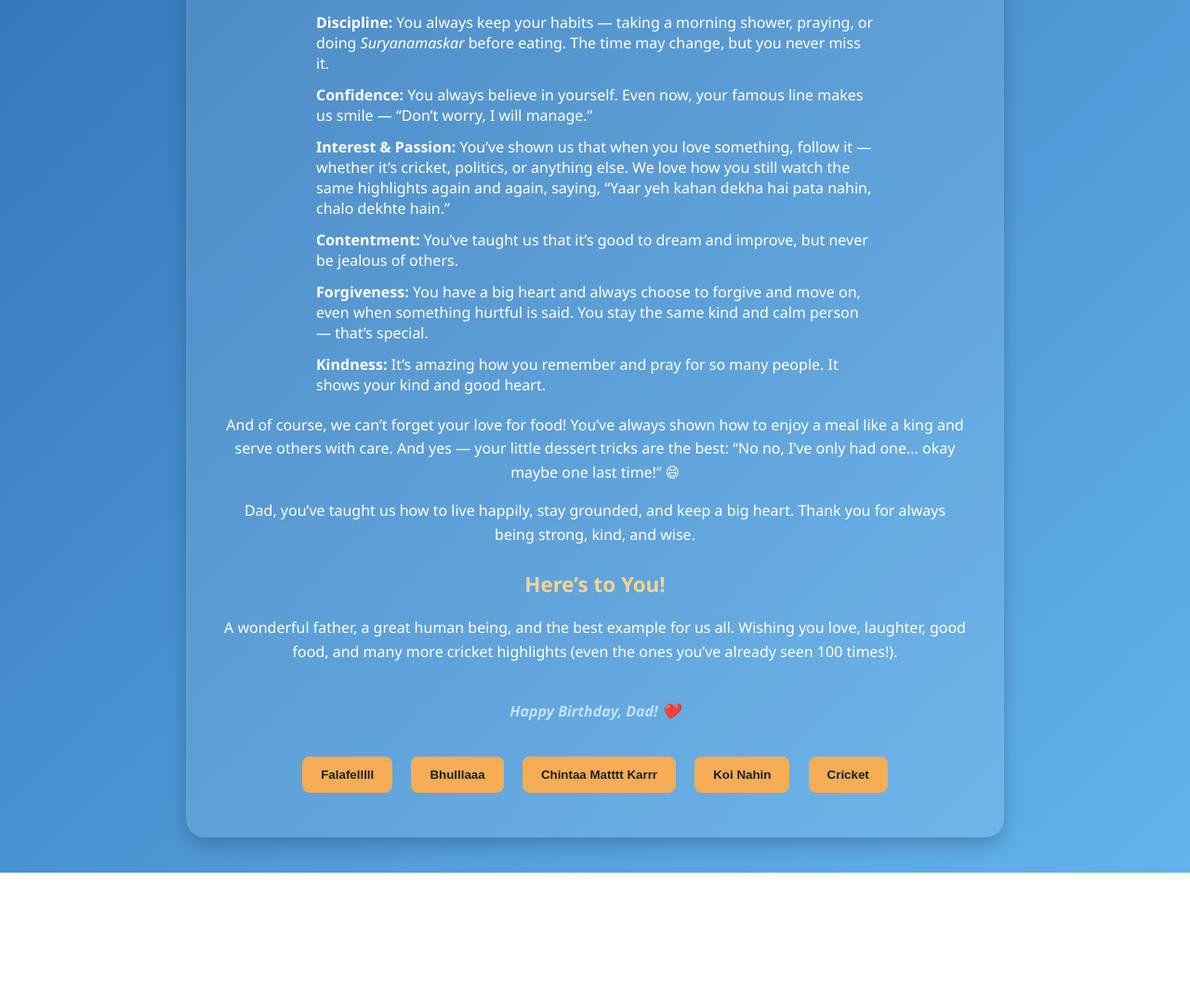
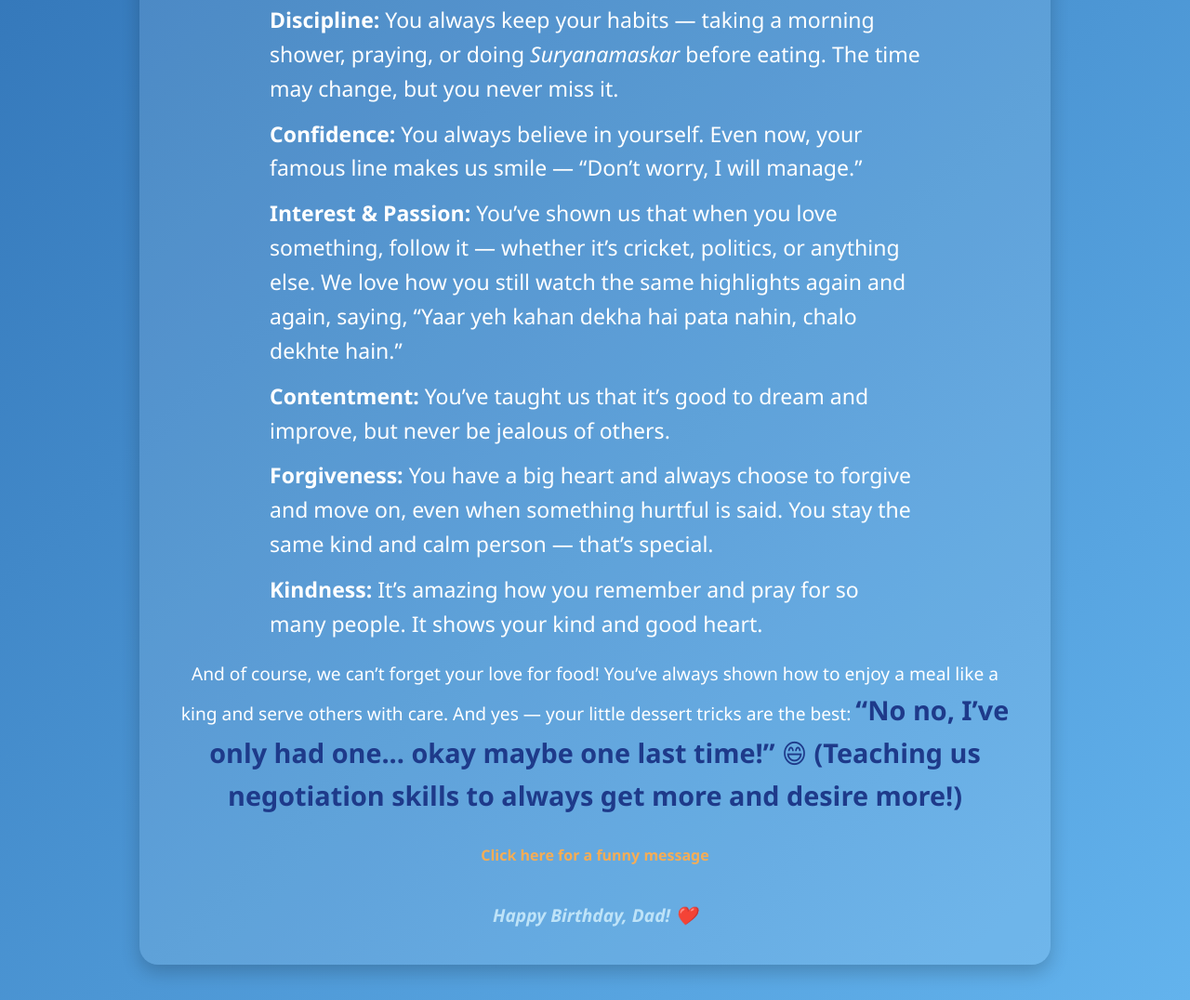
Before and after one commit to KGTEAM2726/SCRATRA76, a plain HTML site: page index.html in a window 1280 px wide. Shown: the part 521-1597 px from the top of the page at 93% size. Before the commit the page ends 1460 px from the top, so only its background shows below. Drawn offline with Linux system fonts and the light colour scheme.

Commit message:
Update index.html

```diff
--- a/index.html
+++ b/index.html
@@ -1,253 +1,135 @@
 <!DOCTYPE html>
-
 <html lang="en">
-
 <head>
-
 <meta charset="UTF-8">
-
 <meta name="viewport" content="width=device-width, initial-scale=1.0">
-
 <title>Happy 76th Birthday, Dad!</title>
-
 <style>
-
   body {
-
     font-family: 'Segoe UI', Tahoma, Geneva, Verdana, sans-serif;
-
     background: linear-gradient(135deg, #2b6cb0, #63b3ed);
-
     color: #ffffff;
-
     display: flex;
-
     justify-content: center;
-
     align-items: center;
-
     padding: 30px;
-
     min-height: 100vh;
-
     text-align: center;
-
   }
 
-
-
   .card {
-
     background: rgba(255, 255, 255, 0.1);
-
     border-radius: 20px;
-
     padding: 40px;
-
-    max-width: 800px;
-
+    max-width: 900px;
     box-shadow: 0 8px 20px rgba(0,0,0,0.2);
-
   }
 
-
-
   h1 {
-
-    font-size: 2.2em;
-
+    font-size: 3em;
     font-weight: bold;
-
     margin-bottom: 20px;
-
     color: #fff;
-
   }
 
-
-
   h2 {
-
-    font-size: 1.4em;
-
+    font-size: 2em;
     font-weight: 600;
-
     margin-top: 25px;
-
     color: #fbd38d;
-
   }
 
-
-
-  p {
-
+  p, ul, li {
     line-height: 1.6;
-
     margin-bottom: 15px;
-
+    font-size: 1.2em;
   }
 
-
-
   ul {
-
     text-align: left;
-
     margin: 20px auto;
-
-    max-width: 600px;
-
+    max-width: 700px;
     list-style: none;
-
     padding-left: 0;
-
   }
 
-
-
   li {
-
     margin-bottom: 12px;
-
   }
 
-
-
-  .buttons {
-
-    margin-top: 30px;
-
+  .message {
+    display: none;
+    color: #1e3a8a; /* dark blue */
+    font-size: 1.5em;
+    font-weight: bold;
+    margin-top: 15px;
   }
 
-
-
-  button {
-
-    background: #f6ad55;
-
-    color: #1a202c;
-
+  .sweet-note {
+    color: #1e3a8a;
+    font-size: 1.5em;
     font-weight: bold;
-
-    border: none;
-
-    border-radius: 8px;
-
-    padding: 12px 20px;
-
-    margin: 8px;
-
-    cursor: pointer;
-
-    transition: 0.3s;
-
+    margin-top: 15px;
   }
 
-
-
-  button:hover {
-
-    background: #ed8936;
-
-    transform: scale(1.1);
-
+  footer {
+    margin-top: 40px;
+    font-size: 1.2em;
+    font-style: italic;
+    color: #bee3f8;
   }
 
-
-
-  footer {
-
-    margin-top: 40px;
-
-    font-size: 1em;
-
-    font-style: italic;
-
-    color: #bee3f8;
-
+  .click-area {
+    display: inline-block;
+    cursor: pointer;
+    color: #f6ad55;
+    font-weight: bold;
+    margin-top: 15px;
   }
-
 </style>
-
 </head>
-
 <body>
-
   <div class="card">
-
     <h1>🎉 Happy 76th Birthday, Dad! 🎉</h1>
-
-
 
     <p>Wishing you a very happy birthday filled with good health and happiness. You have truly lived life in your own way — with confidence and peace — and that is something I really admire. You have not only been a wonderful father but also like a friend — always open, free, and ready to share and teach good things about life.</p>
 
-
-
     <p>You have taught me many valuable lessons — how to stay humble (something I am still learning from you), how to be happy with what we have, and how to only compete with ourselves — to become better, not to envy others.</p>
 
-
-
-    <p>You have been a very successful family man, giving us good values and a happy life. Even with some ups and downs, you showed that if a small family is happy together, that’s all that really matters — though everyone else is always welcome too.</p>
-
-
-
     <h2>Things We’ve Learnt from You</h2>
-
     <ul>
-
       <li><b>Discipline:</b> You always keep your habits — taking a morning shower, praying, or doing <i>Suryanamaskar</i> before eating. The time may change, but you never miss it.</li>
-
       <li><b>Confidence:</b> You always believe in yourself. Even now, your famous line makes us smile — “Don’t worry, I will manage.”</li>
-
       <li><b>Interest & Passion:</b> You’ve shown us that when you love something, follow it — whether it’s cricket, politics, or anything else. We love how you still watch the same highlights again and again, saying, “Yaar yeh kahan dekha hai pata nahin, chalo dekhte hain.”</li>
-
       <li><b>Contentment:</b> You’ve taught us that it’s good to dream and improve, but never be jealous of others.</li>
-
       <li><b>Forgiveness:</b> You have a big heart and always choose to forgive and move on, even when something hurtful is said. You stay the same kind and calm person — that’s special.</li>
-
       <li><b>Kindness:</b> It’s amazing how you remember and pray for so many people. It shows your kind and good heart.</li>
-
     </ul>
 
+    <p>And of course, we can’t forget your love for food! You’ve always shown how to enjoy a meal like a king and serve others with care. And yes — your little dessert tricks are the best:
+    <span class="sweet-note">“No no, I’ve only had one... okay maybe one last time!” 😄 (Teaching us negotiation skills to always get more and desire more!)</span></p>
 
+    <div class="click-area" onclick="showMessage('Falafelllll! 😄')">Click here for a funny message</div>
+    <div id="funMessage" class="message"></div>
 
-    <p>And of course, we can’t forget your love for food! You’ve always shown how to enjoy a meal like a king and serve others with care. And yes — your little dessert tricks are the best: “No no, I’ve only had one... okay maybe one last time!” 😄</p>
-
-
-
-    <p>Dad, you’ve taught us how to live happily, stay grounded, and keep a big heart. Thank you for always being strong, kind, and wise.</p>
-
-
-
-    <h2>Here’s to You!</h2>
-
-    <p>A wonderful father, a great human being, and the best example for us all.
-
-    Wishing you love, laughter, good food, and many more cricket highlights (even the ones you’ve already seen 100 times!).</p>
-
-
+    <script>
+      function showMessage(msg) {
+        const messageDiv = document.getElementById('funMessage');
+        const messages = [
+          "Falafelllll! 😄",
+          "Bhulllaaa! 😂",
+          "Chintaa Matttt Karrr! 💪",
+          "Koi Nahin, Sab Thik Hai! 🙏",
+          "Cricket Time! 🏏"
+        ];
+        // pick a random funny message
+        const randomMsg = messages[Math.floor(Math.random() * messages.length)];
+        messageDiv.textContent = randomMsg;
+        messageDiv.style.display = 'block';
+      }
+    </script>
 
     <footer><b>Happy Birthday, Dad! ❤️</b></footer>
-
-
-
-    <div class="buttons">
-
-      <button onclick="alert('Falafelllll! 😄')">Falafelllll</button>
-
-      <button onclick="alert('Bhulllaaa! 😂')">Bhulllaaa</button>
-
-      <button onclick="alert('Chintaa Matttt Karrr! 💪')">Chintaa Matttt Karrr</button>
-
-      <button onclick="alert('Koi Nahin, Sab Thik Hai! 🙏')">Koi Nahin</button>
-
-      <button onclick="alert('Cricket Time! 🏏')">Cricket</button>
-
-    </div>
-
   </div>
-
 </body>
-
 </html>
```
